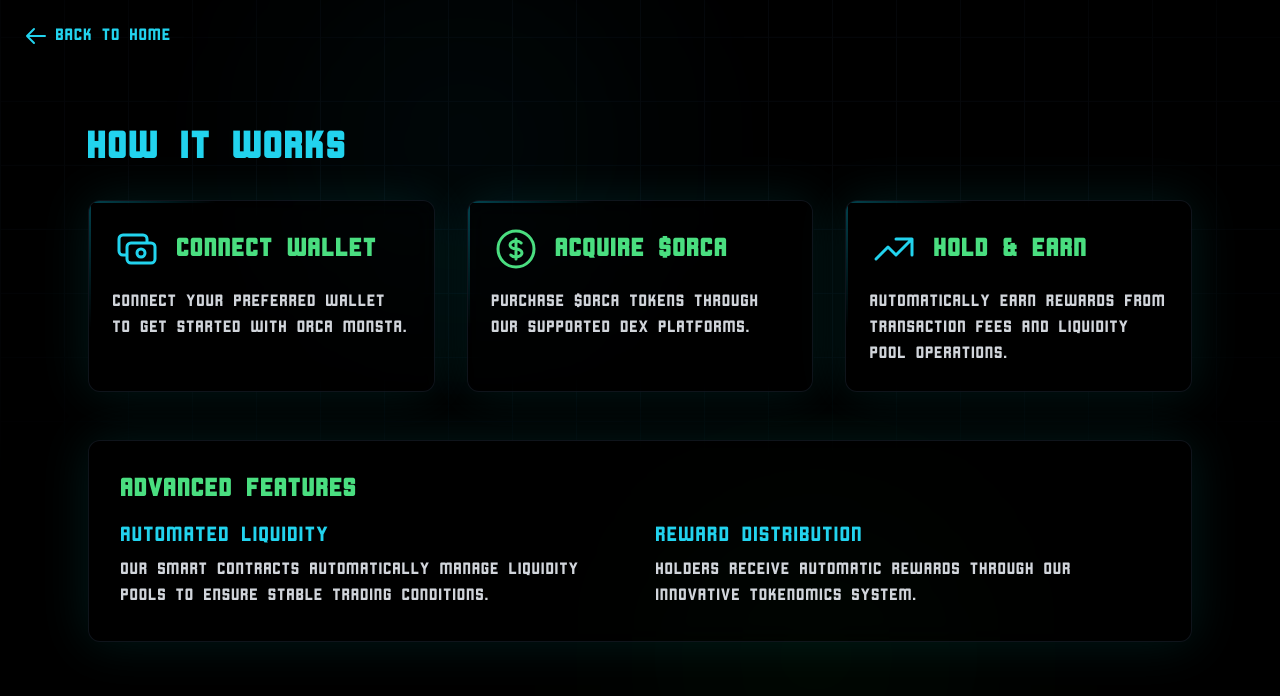
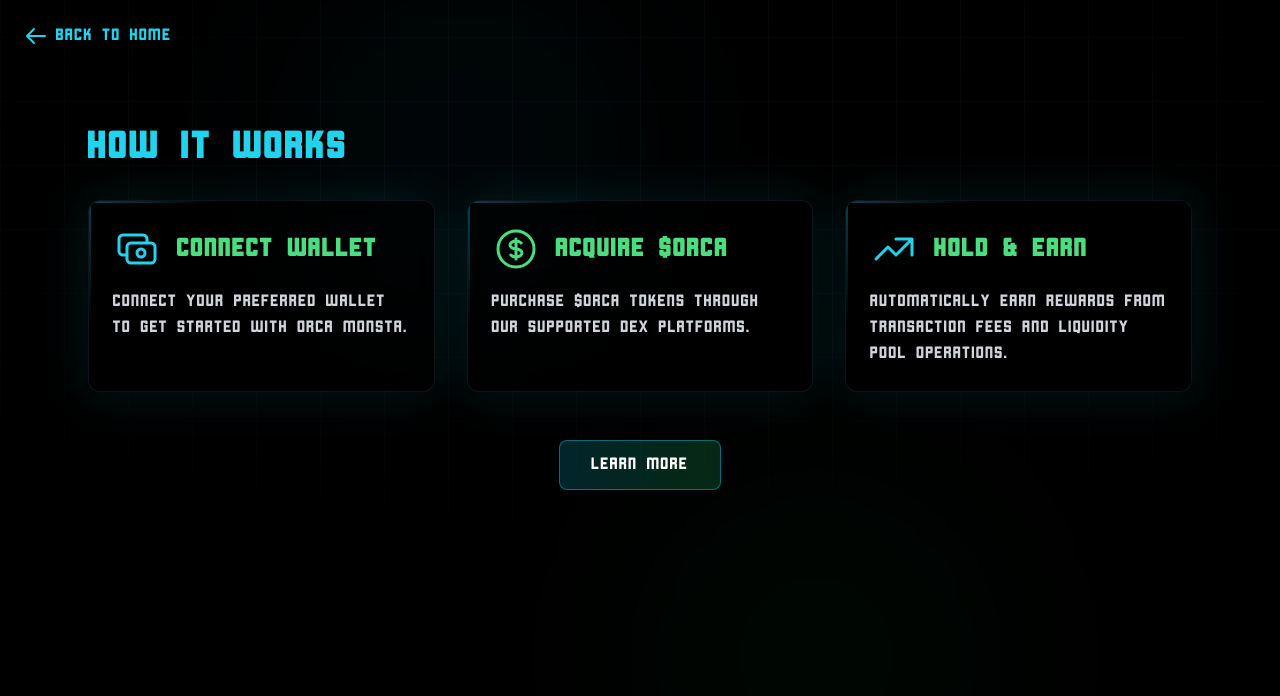
Before and after one commit to OrcaMonsta/orcamonsta1, a Next.js app: page /how-it-works in a window 1280 px wide. Shown: the top 696 px of the page. Built offline with nearby package versions, Linux system fonts and the light colour scheme.

Commit message:
fix: remove duplicate DEXScreener chart from how-it-works page - Remove redundant chart section - Clean up code structure - Maintain consistent layout - Improve code organization - Keep single instance of chart component

```diff
--- a/app/how-it-works/page.tsx
+++ b/app/how-it-works/page.tsx
@@ -1,8 +1,9 @@
 "use client"
 
-import React from 'react'
+import React, { useState } from 'react'
 import Link from 'next/link'
 import localFont from 'next/font/local'
+import { motion, AnimatePresence } from 'framer-motion'
 
 const cornerstone = localFont({
   src: '../../public/cornerstone.ttf',
@@ -10,6 +11,8 @@ const cornerstone = localFont({
 })
 
 export default function HowItWorks() {
+  const [isExpanded, setIsExpanded] = useState(false);
+
   const steps = [
     {
       title: "CONNECT WALLET",
@@ -77,7 +80,7 @@ export default function HowItWorks() {
         </h1>
 
         {/* Steps Grid */}
-        <div className="grid gap-8 md:grid-cols-3">
+        <div className="grid gap-8 md:grid-cols-3 mb-12">
           {steps.map((step, index) => (
             <div key={index} className="backdrop-blur-md bg-black/30 rounded-xl p-6 border border-gray-800/50
               shadow-[0_0_50px_rgba(0,255,255,0.1)] hover:shadow-[0_0_80px_rgba(0,255,255,0.2)]
@@ -105,34 +108,86 @@ export default function HowItWorks() {
           ))}
         </div>
 
-        {/* Additional Information Container */}
-        <div className="mt-12 backdrop-blur-md bg-black/30 rounded-xl p-8 border border-gray-800/50
-          shadow-[0_0_50px_rgba(0,255,255,0.1)] hover:shadow-[0_0_80px_rgba(0,255,255,0.2)]
-          transform transition-all duration-300 group overflow-hidden">
-          <div className="relative z-10">
-            <h2 className={`${cornerstone.className} text-2xl font-bold text-green-400 mb-4`}>
-              ADVANCED FEATURES
-            </h2>
-            <div className="grid md:grid-cols-2 gap-8">
+        {/* Expand Button */}
+        <div className="text-center mb-8">
+          <button
+            onClick={() => setIsExpanded(!isExpanded)}
+            className="px-8 py-3 bg-gradient-to-r from-cyan-500/20 to-green-500/20
+              border border-cyan-500/50 rounded-lg
+              hover:shadow-[0_0_30px_rgba(0,255,255,0.3)]
+              active:shadow-[0_0_50px_rgba(0,255,255,0.4)]
+              transition-all duration-300"
+          >
+            {isExpanded ? 'Show Less' : 'Learn More'}
+          </button>
+        </div>
+
+        {/* Expandable Content */}
+        <AnimatePresence>
+          {isExpanded && (
+            <motion.div
+              initial={{ opacity: 0, height: 0 }}
+              animate={{ opacity: 1, height: "auto" }}
+              exit={{ opacity: 0, height: 0 }}
+              transition={{ duration: 0.3 }}
+              className="w-full mx-auto"
+            >
+              <div className="backdrop-blur-md bg-black/30 rounded-xl p-8 border border-gray-800/50
+                shadow-[0_0_50px_rgba(0,255,255,0.1)]">
+                {/* YouTube Video */}
+                <div className="mb-8">
+                  <div className="relative w-full aspect-video rounded-lg overflow-hidden">
+                    <iframe
+                      src="https://www.youtube.com/embed/LJ3jUXtnFGA?si=Csez2HSKaaUszk-j"
+                      title="YouTube video player"
+                      frameBorder="0"
+                      allow="accelerometer; autoplay; clipboard-write; encrypted-media; gyroscope; picture-in-picture; web-share"
+                      allowFullScreen
+                      className="absolute top-0 left-0 w-full h-full"
+                    ></iframe>
+                  </div>
+                </div>
+
+                {/* Content Sections */}
+                <div className="space-y-8">
+                  <h3 className={`${cornerstone.className} text-2xl font-bold text-cyan-400 mb-4`}>
+                    UNDERSTANDING THE ORCA WHIRLPOOL PROJECT & FEE DISTRIBUTION
+                  </h3>
+
+                  {/* Protocol Fees */}
                   <div>
-                <h3 className={`${cornerstone.className} text-xl text-cyan-400 mb-2`}>
-                  AUTOMATED LIQUIDITY
-                </h3>
-                <p className={`${cornerstone.className} text-gray-300 leading-relaxed`}>
-                  OUR SMART CONTRACTS AUTOMATICALLY MANAGE LIQUIDITY POOLS TO ENSURE STABLE TRADING CONDITIONS.
+                    <h4 className={`${cornerstone.className} text-xl text-green-400 mb-2`}>
+                      PROTOCOL FEES
+                    </h4>
+                    <p className="text-gray-300">
+                      10% of all protocol fees go directly to $ORCA token holders, adding significant value to the token. The remaining 90% is distributed to prediction market pools based on TVL.
                     </p>
                   </div>
+
+                  {/* App Functionality */}
                   <div>
-                <h3 className={`${cornerstone.className} text-xl text-cyan-400 mb-2`}>
-                  REWARD DISTRIBUTION
-                </h3>
-                <p className={`${cornerstone.className} text-gray-300 leading-relaxed`}>
-                  HOLDERS RECEIVE AUTOMATIC REWARDS THROUGH OUR INNOVATIVE TOKENOMICS SYSTEM.
+                    <h4 className={`${cornerstone.className} text-xl text-green-400 mb-2`}>
+                      APP FUNCTIONALITY
+                    </h4>
+                    <p className="text-gray-300">
+                      Our contract-based automated trading tool optimizes your Orca positions using advanced backend systems and unique key generation for efficient algorithmically stable asset management.
+                    </p>
+                  </div>
+
+                  {/* Yield Potential */}
+                  <div>
+                    <h4 className={`${cornerstone.className} text-xl text-green-400 mb-2`}>
+                      YIELD POTENTIAL
+                    </h4>
+                    <p className="text-gray-300">
+                      Through efficient position management and fee capture, the system aims to generate substantial annual returns for participants.
                     </p>
                   </div>
                 </div>
               </div>
-        </div>
+            </motion.div>
+          )}
+        </AnimatePresence>
       </div>
     </main>
   )
```
Lines whose indentation alone changed are shown as unchanged.
